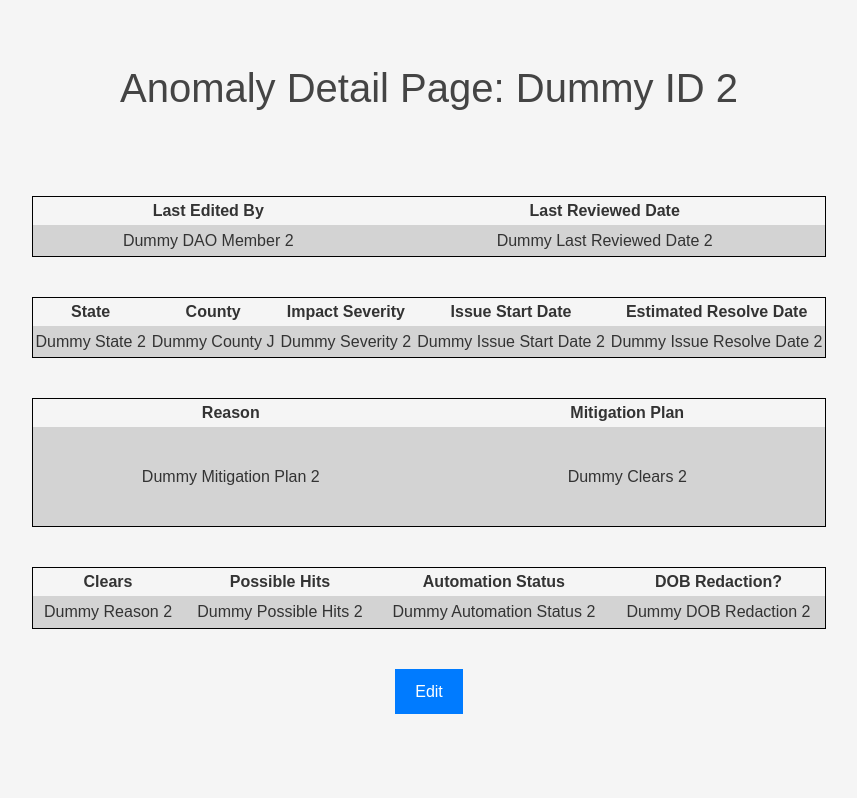
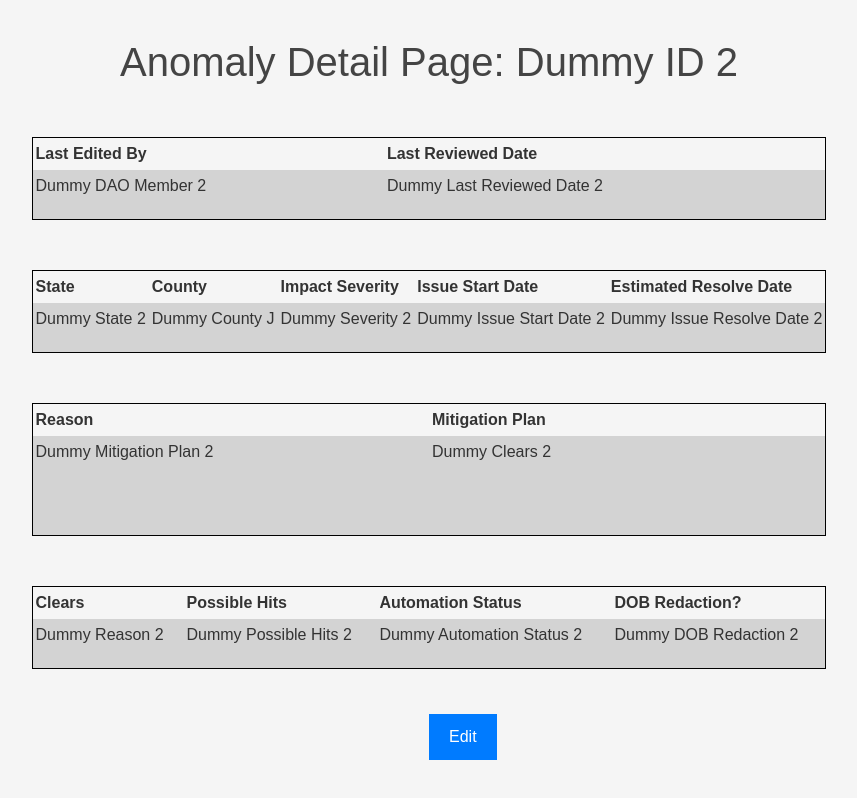
Before and after one commit to ethans2028/Calfus-Project, a React (Create React App) app in the folder client/: page /anomalies/1 in a window 1280 px wide. Shown: the whole page, without its empty margins (211-1068 px from the left). Built offline with nearby package versions, Linux system fonts and the light colour scheme.

Commit message:
fixed styling for anomaly details page

```diff
--- a/client/src/global.css
+++ b/client/src/global.css
@@ -118,33 +118,46 @@ input, textarea {
 }
 
 .details-page {
-  text-align: center;
-  margin-top: 5%;
+  position: relative;
 }
 
 .details-data {
   display: flex;
   flex-direction: column;
   justify-self: center;
-  margin-top: 5%;
+  margin-top: 2%;
 }
 
 .details-data table{
-  margin: 20px 50px;
+  margin: 25px 50px;
   table-layout: fixed;
   border-spacing: 30px;
   border: 1px solid black;
 }
 
+.details-data td, th {
+  padding: 3px;
+
+}
 .details-data td {
   background-color: lightgrey;
-  padding: 3px;
+  height: 50px;
+  text-align: left;
+  vertical-align: top;
 }
 
 .long-data {
-  height: 100px;
-  text-align: center;
+  height: 100px !important;
   width: 200px;
   height: 100px;
 
 }
+
+.edit-btn {
+  position: absolute;
+  left: 50%;
+}
+.page-header {
+  text-align: center;
+  margin-top: 3%;
+}
--- a/client/src/routes/AnomalyDetailPage.jsx
+++ b/client/src/routes/AnomalyDetailPage.jsx
@@ -12,7 +12,7 @@ const AnomalyDetailPage = () => {
   return (
     <div className='details-page'>
 
-      <div className='details-head'>
+      <div className='page-header'>
         <h1>Anomaly Detail Page: {record.id}</h1>
 
       </div>
@@ -72,8 +72,12 @@ const AnomalyDetailPage = () => {
             <td>{record['DOB Redaction?']}</td>
           </tr>
         </table>
+
       </div>
+
+      <div className='edit-btn'>
         <button>Edit</button>
+      </div>
     </div>
 
   );
--- a/client/src/routes/Login.jsx
+++ b/client/src/routes/Login.jsx
@@ -1,6 +1,5 @@
 import React, { useState } from 'react';
 import { Navigate} from 'react-router-dom';
-import cic from './cic.jsx';
 import '../global.css'; // Import the global CSS file
 
 const Login = () => {
@@ -18,13 +17,8 @@ const Login = () => {
   }
 
   return (
-    <div style={{
-      textAlign: 'center',
-
-    }}>
-      <h1 style={{
-        textAlign: 'center',
-      }}>Anomaly Tracker</h1>
+    <div className='login-page'>
+      <h1 className='page-header'>Anomaly Tracker</h1>
       <h4>Username</h4>
       <input type="text" placeholder=""/>
       <h4>Password</h4>
```
Lines whose indentation alone changed are shown as unchanged.
